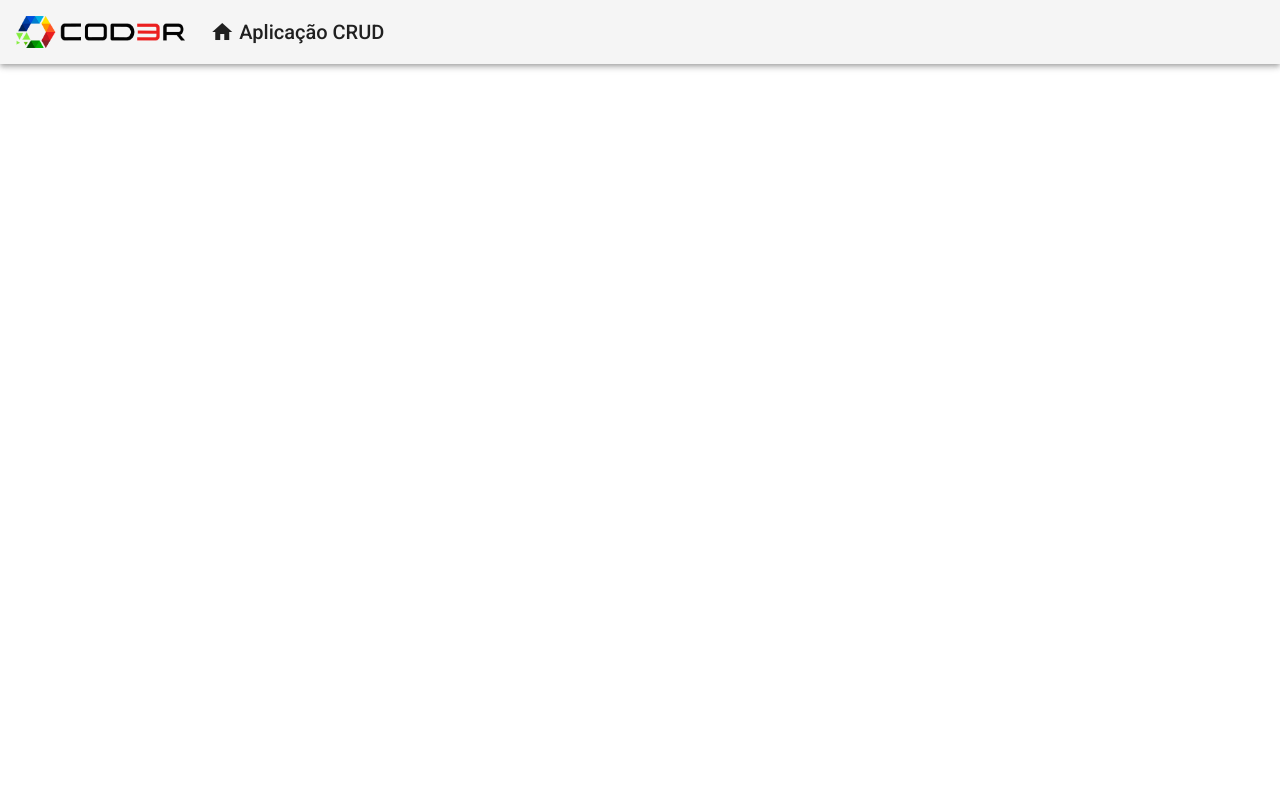
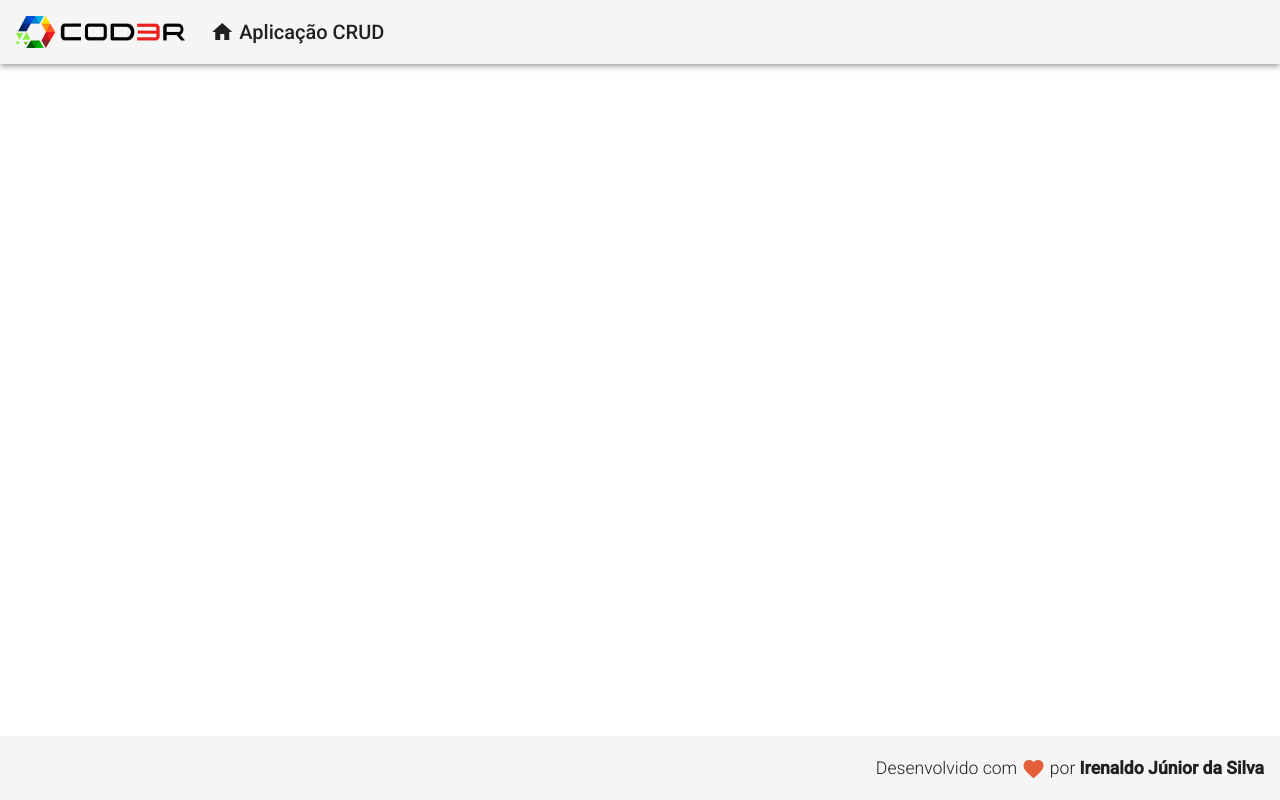
Before and after one commit to irenaldojs/Angular-9, an Angular app in the folder crud/frontend/: page / in a window 1280 px wide. Built offline with nearby package versions, Linux system fonts and the light colour scheme.

Commit message:
6# Componente Rodape

```diff
--- a/crud/frontend/src/app/app.component.html
+++ b/crud/frontend/src/app/app.component.html
@@ -1,3 +1,5 @@
 <app-header>
+</app-header>
 
-</app-header>
+<app-footer>
+</app-footer>
--- a/crud/frontend/src/app/app.module.ts
+++ b/crud/frontend/src/app/app.module.ts
@@ -6,12 +6,14 @@
 import { BrowserAnimationsModule } from '@angular/platform-browser/animations';
 import { HeaderComponent } from './components/template/header/header.component';
 
-import { MatToolbarModule } from '@angular/material/toolbar'
+import { MatToolbarModule } from '@angular/material/toolbar';
+import { FooterComponent } from './components/template/footer/footer.component'
 
 @NgModule({
   declarations: [
     AppComponent,
-    HeaderComponent
+    HeaderComponent,
+    FooterComponent
   ],
   imports: [
     BrowserModule,
--- /dev/null
+++ b/crud/frontend/src/app/components/template/footer/footer.component.css
@@ -0,0 +1,10 @@
+.footer{
+    position: fixed;
+    bottom: 0;
+
+    display: flex;
+    justify-content: end;
+
+    font-size: 1.1rem;
+    font-weight: 300;
+}
--- /dev/null
+++ b/crud/frontend/src/app/components/template/footer/footer.component.html
@@ -0,0 +1,9 @@
+<mat-toolbar class="footer">
+    <span>
+        Desenvolvido com
+        <i class="material-icons red v-middle">
+            favorite
+        </i>
+        por <strong>Irenaldo Júnior da Silva</strong>
+    </span>
+</mat-toolbar>
--- /dev/null
+++ b/crud/frontend/src/app/components/template/footer/footer.component.ts
@@ -0,0 +1,15 @@
+import { Component, OnInit } from '@angular/core';
+
+@Component({
+  selector: 'app-footer',
+  templateUrl: './footer.component.html',
+  styleUrls: ['./footer.component.css']
+})
+export class FooterComponent implements OnInit {
+
+  constructor() { }
+
+  ngOnInit(): void {
+  }
+
+}
--- a/crud/frontend/src/styles.css
+++ b/crud/frontend/src/styles.css
@@ -2,3 +2,11 @@
 
 html, body { height: 100%; }
 body { margin: 0; font-family: Roboto, "Helvetica Neue", sans-serif; }
+
+.red{
+    color: rgb(227, 94, 57)
+}
+
+.v-middle{
+    vertical-align: middle;
+}
```
